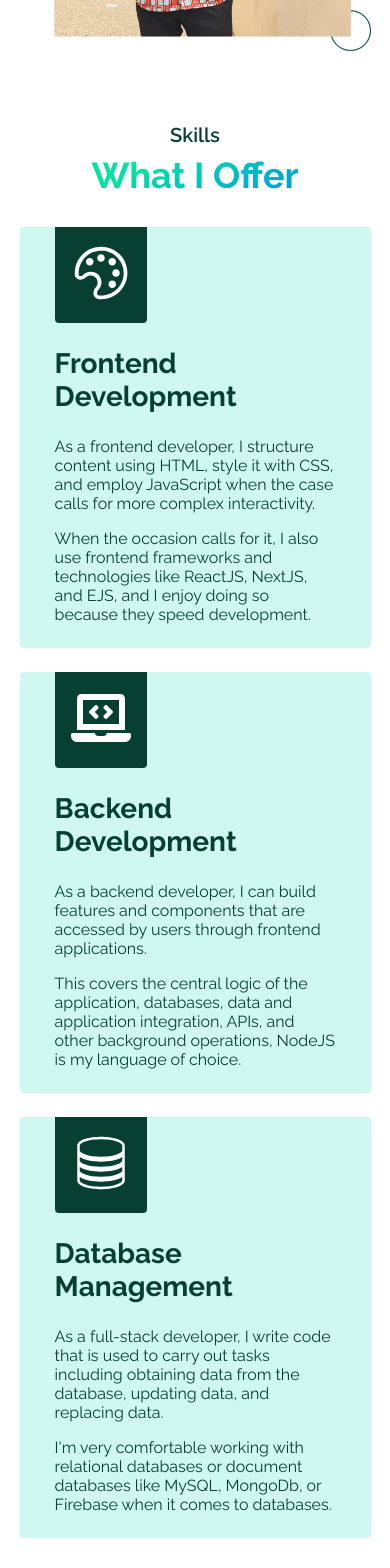
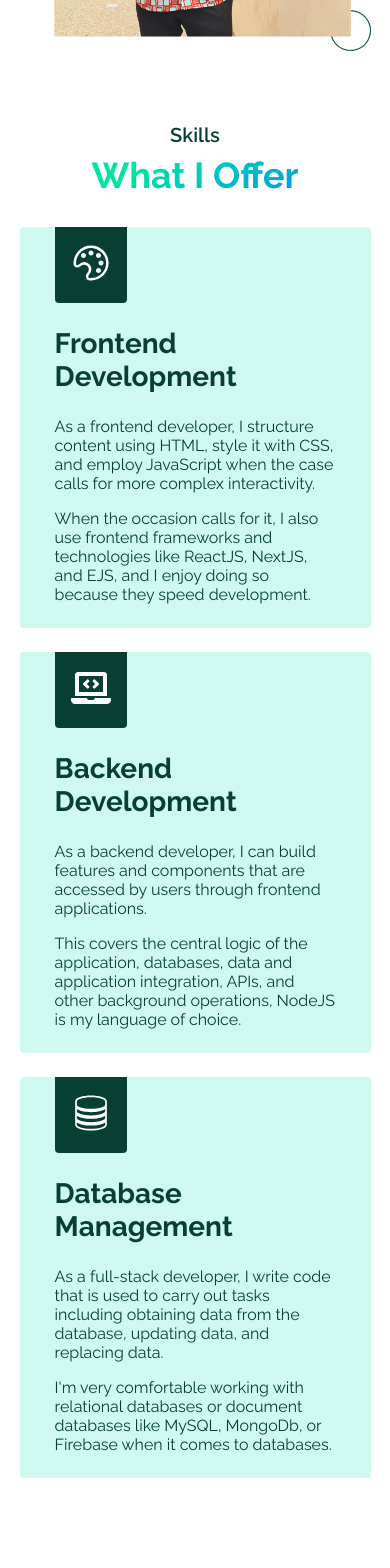
Before and after one commit to Konadu-Akwasi-Akuoko/Konau-Website, a React (Create React App) app: page / in a window 390 px wide. Shown: the part 1767-3335 px from the top of the page. After the commit the page ends 3275 px from the top, so only its background shows below. Built offline with nearby package versions, Linux system fonts and the light colour scheme.

Commit message:
Finished with the skill section

```diff
--- a/src/assets/styles/App.css
+++ b/src/assets/styles/App.css
@@ -17,6 +17,10 @@
 * {
   font-family: "Raleway", sans-serif;
   color: var(--primary-color-900);
+}
+
+html {
+  scroll-behavior: smooth;
 }
 
 body {
--- a/src/components/Header.tsx
+++ b/src/components/Header.tsx
@@ -26,17 +26,17 @@ function Header() {
 
   return (
     <header className="header body__padding-horizontal header__padding-vertical">
-      <a href="#main">
+      <a href="/">
         <img src={Logo} alt="Website logo" className="header__img" />
       </a>
       <nav className="header__nav-desktop">
-        <a href="https://twitter.com/akuoko_konadu" className="header__nav__a">
+        <a href="#about" className="header__nav__a">
           About
         </a>
-        <a href="https://twitter.com/akuoko_konadu" className="header__nav__a">
+        <a href="#work" className="header__nav__a">
           Work
         </a>
-        <a href="https://twitter.com/akuoko_konadu" className="header__nav__a">
+        <a href="#contact" className="header__nav__a">
           Contact
         </a>
         <a href="https://twitter.com/akuoko_konadu" className="header__nav__a">
@@ -71,9 +71,30 @@ function Header() {
           }
         >
           <ul className="header__nav-mobile__div__ul">
-            <li>About</li>
-            <li>Work</li>
-            <li>Contact</li>
+            <a
+              href="#about"
+              onClick={() => {
+                setIsMenuActive((prevState) => !prevState);
+              }}
+            >
+              <li>About</li>
+            </a>
+            <a
+              href="#work"
+              onClick={() => {
+                setIsMenuActive((prevState) => !prevState);
+              }}
+            >
+              <li>Work</li>
+            </a>
+            <a
+              href="#contact"
+              onClick={() => {
+                setIsMenuActive((prevState) => !prevState);
+              }}
+            >
+              <li>Contact</li>
+            </a>
           </ul>
         </div>
       </nav>
--- a/src/components/componentStyles.css
+++ b/src/components/componentStyles.css
@@ -130,7 +130,11 @@
   list-style-type: none;
 }
 
-.header__nav-mobile__div__ul > li {
+.header__nav-mobile__div__ul > a {
+  text-decoration: none;
+}
+
+.header__nav-mobile__div__ul > a > li {
   font-weight: 500;
   margin-bottom: 3rem;
 }
--- a/src/pages/Home/components/Hero.tsx
+++ b/src/pages/Home/components/Hero.tsx
@@ -4,7 +4,7 @@ import HeroImage from "../../../assets/images/heroImage.png";
 function Hero() {
   return (
     <main
-      id="main"
+      id="about"
       className="hero body__padding-vertical body__padding-horizontal"
     >
       <div className="hero__div01">
--- a/src/pages/Home/components/Skill.tsx
+++ b/src/pages/Home/components/Skill.tsx
@@ -2,10 +2,7 @@ import React from "react";
 import BackendPic from "../../../assets/images/backend.svg";
 import FrontendPic from "../../../assets/images/frontend.svg";
 import DatabasePic from "../../../assets/images/database.svg";
-
-// TODO: Make this a reusable component.
-// TODO: Add a description of the skill pictures.
-// TODO: Make the skill component grow horizontally.
+import SkillCard from "./SkillCard";
 
 function Skills() {
   return (
@@ -13,71 +10,33 @@ function Skills() {
       <p className="h3-medium">Skills</p>
       <span className="h2-bold colored-text skill__span">What I Offer</span>
       <div className="skill__div01">
-        <div className="skill__div01__div">
-          <div className="skill__div01__div__div">
-            <div className="skill__div01__div__div__div">
-              <img
-                alt="ALt"
-                src={FrontendPic}
-                className="skill__div01__div__div__div__img"
-              />
-            </div>
-            <span className="text-3xl">Frontend Development</span>
-            <span className="skill__div01__div__span02">
-              As a frontend developer, I structure content using HTML, style it
-              with CSS, and employ JavaScript when the case calls for more
-              complex interactivity.
-            </span>
-            <span className="skill__div01__div__span03">
-              When the occasion calls for it, I also use frontend frameworks and
-              technologies like ReactJS, NextJS, and EJS, and I enjoy doing so
-              because they speed development.
-            </span>
-          </div>
-        </div>
-        <div className="skill__div01__div">
-          <div className="skill__div01__div__div">
-            <div className="skill__div01__div__div__div">
-              <img
-                alt="ALT"
-                src={BackendPic}
-                className="skill__div01__div__div__div__img"
-              />
-            </div>
-            <span className="text-3xl">Backend Development</span>
-            <span className="skill__div01__div__span02">
-              As a backend developer, I can build features and components that
-              are accessed by users through frontend applications.
-            </span>
-            <span className="skill__div01__div__span03">
-              This covers the central logic of the application, databases, data
-              and application integration, APIs, and other background
-              operations, NodeJS is my language of choice.
-            </span>
-          </div>
-        </div>
-        <div className="skill__div01__div">
-          <div className="skill__div01__div__div">
-            <div className="skill__div01__div__div__div">
-              <img
-                alt="ALT"
-                src={DatabasePic}
-                className="skill__div01__div__div__div__img"
-              />
-            </div>
-            <span className="text-3xl">Database Management</span>
-            <span className="skill__div01__div__span02">
-              As a full-stack developer, I write code that is used to carry out
-              tasks including obtaining data from the database, updating data,
-              and replacing data.
-            </span>
-            <span className="skill__div01__div__span03">
-              I&apos;m very comfortable working with relational databases or
-              document databases like MySQL, MongoDb, or Firebase when it comes
-              to databases.
-            </span>
-          </div>
-        </div>
+        <SkillCard
+          imgSrc={FrontendPic}
+          cardTitle="Frontend Development"
+          cardContent1="As a frontend developer, I structure content using HTML, style it with
+          CSS, and employ JavaScript when the case calls for more complex
+          interactivity."
+          cardContent2="When the occasion calls for it, I also use frontend frameworks and
+          technologies like ReactJS, NextJS, and EJS, and I enjoy doing so
+          because they speed development."
+        />
+        <SkillCard
+          imgSrc={BackendPic}
+          cardTitle="Backend Development"
+          cardContent1="As a backend developer, I can build features and components that are
+          accessed by users through frontend applications."
+          cardContent2="This covers the central logic of the application, databases, data
+          and application integration, APIs, and other background
+          operations, NodeJS is my language of choice."
+        />
+        <SkillCard
+          imgSrc={DatabasePic}
+          cardTitle="Database Management"
+          cardContent1="As a full-stack developer, I write code that is used to carry out tasks
+          including obtaining data from the database, updating data, and replacing data."
+          cardContent2="I'm very comfortable working with relational databases or document
+          databases like MySQL, MongoDb, or Firebase when it comes to databases."
+        />
       </div>
     </div>
   );
--- /dev/null
+++ b/src/pages/Home/components/SkillCard.tsx
@@ -0,0 +1,34 @@
+import React from "react";
+
+type SkillCardProps = {
+  imgSrc: string;
+  cardTitle: string;
+  cardContent1: string;
+  cardContent2: string;
+};
+
+function SkillCard({
+  imgSrc,
+  cardTitle,
+  cardContent1,
+  cardContent2,
+}: SkillCardProps) {
+  return (
+    <div id="work" className="skill__div01__div">
+      <div className="skill__div01__div__div">
+        <div className="skill__div01__div__div__div">
+          <img
+            alt="ALt"
+            src={imgSrc}
+            className="skill__div01__div__div__div__img"
+          />
+        </div>
+        <span className="text-3xl">{cardTitle}</span>
+        <span className="skill__div01__div__span02">{cardContent1}</span>
+        <span className="skill__div01__div__span03">{cardContent2}</span>
+      </div>
+    </div>
+  );
+}
+
+export default SkillCard;
--- a/src/pages/Home/homeStyles.css
+++ b/src/pages/Home/homeStyles.css
@@ -109,11 +109,7 @@
 
 .skill__div01__div {
   width: 30%;
-  height: 100%;
   display: flex;
-  align-items: flex-start;
-  flex-direction: column;
-  justify-content: flex-start;
 }
 
 .skill__div01__div__div {
@@ -193,4 +189,9 @@
   .skill__div01__div {
     width: 100%;
   }
+
+  .skill__div01__div__div__div__img {
+    width: 40px;
+    height: 40px;
+  }
 }
```
